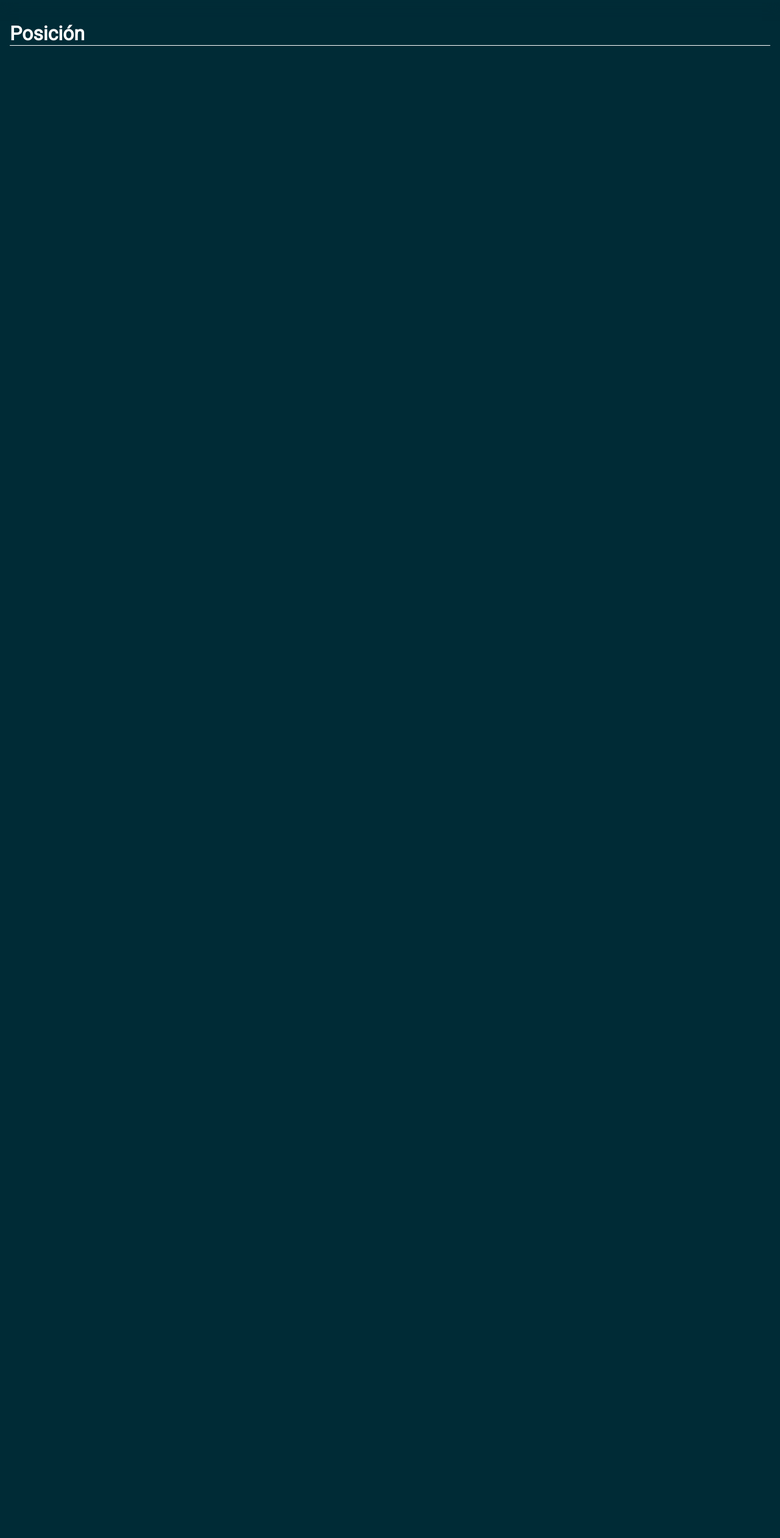
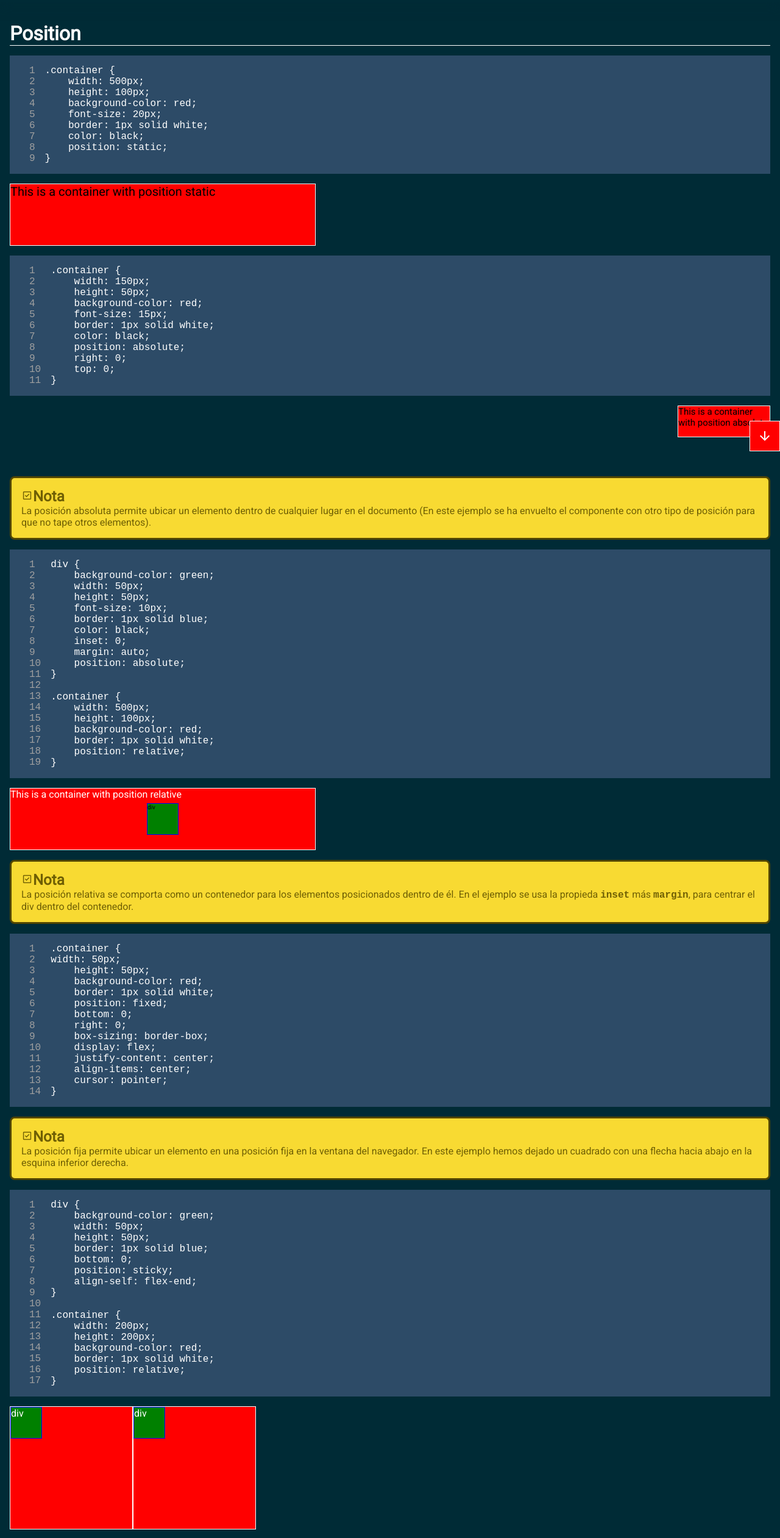
Before and after one commit to pascencio/css3-tutorial, a Nuxt app: page /position in a window 1280 px wide. Shown: the part 60-2582 px from the top of the page at 61% size. Before the commit the page ends 800 px from the top, so only its background shows below. Built offline with nearby package versions, Linux system fonts and the light colour scheme.

Commit message:
feat: Ejemplos de position

```diff
--- a/pages/position.vue
+++ b/pages/position.vue
@@ -1,6 +1,214 @@
 <script setup lang="ts">
+import Codeblock from '~/components/Codeblock.vue';
+import Note from '~/components/Note.vue';
+const example1 = `.container {
+    width: 500px;
+    height: 100px;
+    background-color: red;
+    font-size: 20px;
+    border: 1px solid white;
+    color: black;
+    position: static;
+}`;
+
+const example2 = `.container {
+    width: 150px;
+    height: 50px;
+    background-color: red;
+    font-size: 15px;
+    border: 1px solid white;
+    color: black;
+    position: absolute;
+    right: 0;
+    top: 0;
+}`;
+const example3 = `div {
+    background-color: green;
+    width: 50px;
+    height: 50px;
+    font-size: 10px;
+    border: 1px solid blue;
+    color: black;
+    inset: 0;
+    margin: auto;
+    position: absolute;
+}
+
+.container {
+    width: 500px;
+    height: 100px;
+    background-color: red;
+    border: 1px solid white;
+    position: relative;
+}`;
+
+const example4 = `.container {
+width: 50px;
+    height: 50px;
+    background-color: red;
+    border: 1px solid white;
+    position: fixed;
+    bottom: 0;
+    right: 0;
+    box-sizing: border-box;
+    display: flex;
+    justify-content: center;
+    align-items: center;
+    cursor: pointer;
+}`;
+
+const example5 = `div {
+    background-color: green;
+    width: 50px;
+    height: 50px;
+    border: 1px solid blue;
+    bottom: 0;
+    position: sticky;
+    align-self: flex-end;
+}
+
+.container {
+    width: 200px;
+    height: 200px;
+    background-color: red;
+    border: 1px solid white;
+    position: relative;
+}`;
 </script>
 
 <template>
-    <h1>Posición</h1>
+    <h1>Position</h1>
+    <Codeblock :code="example1" />
+    <section class="example1 container">
+        This is a container with position static
+    </section>
+    <Codeblock :code="example2" />
+    <div class="example2">
+        <section class="example2 container">
+            This is a container with position absolute
+        </section>
+    </div>
+    <Note title="Nota">
+        La posición absoluta permite ubicar un elemento dentro de cualquier lugar en el documento (En este ejemplo
+        se ha
+        envuelto el componente con otro tipo de posición para que no tape otros elementos).
+    </Note>
+    <Codeblock :code="example3" />
+    <section class="example3 container">
+        This is a container with position relative
+        <div>div</div>
+    </section>
+    <Note title="Nota">
+        La posición relativa se comporta como un contenedor para los elementos posicionados dentro de él. En el
+        ejemplo
+        se usa la propieda <code>inset</code> más <code>margin</code>, para centrar el div dentro del contenedor.
+    </Note>
+    <Codeblock :code="example4" />
+    <section class="example4 container">
+        <span class="material-symbols-outlined">arrow_downward</span>
+    </section>
+    <Note title="Nota">
+        La posición fija permite ubicar un elemento en una posición fija en la ventana del navegador. En este
+        ejemplo
+        hemos dejado un cuadrado con una flecha hacia abajo en la esquina inferior derecha.
+    </Note>
+    <Codeblock :code="example5" />
+    <div class="example5">
+        <section class="example5 container">
+            <div>div</div>
+        </section>
+        <section class="example5 container">
+            <div>div</div>
+        </section>
+    </div>
+    <Note title="Nota">
+        La posición pegajosa permite que un elemento se quede fijo en una posición mientras se desplaza el scroll. En el ejemplo si se hace escroll hacia arriba los div verdes subiran hasta que termine el contenedor rojo.
+    </Note>
 </template>
+
+<style scoped>
+.example1.container {
+    width: 500px;
+    height: 100px;
+    background-color: red;
+    font-size: 20px;
+    border: 1px solid white;
+    color: black;
+    position: static;
+}
+
+.example2 {
+    width: 100%;
+    height: 100px;
+    position: relative;
+}
+
+.example2.container {
+    width: 150px;
+    height: 50px;
+    background-color: red;
+    font-size: 15px;
+    border: 1px solid white;
+    color: black;
+    position: absolute;
+    right: 0;
+    top: 0;
+}
+
+.example3.container>div {
+    background-color: green;
+    width: 50px;
+    height: 50px;
+    font-size: 10px;
+    border: 1px solid blue;
+    color: black;
+    inset: 0;
+    margin: auto;
+    position: absolute;
+}
+
+.example3.container {
+    width: 500px;
+    height: 100px;
+    background-color: red;
+    border: 1px solid white;
+    position: relative;
+}
+
+.example4.container {
+    width: 50px;
+    height: 50px;
+    background-color: red;
+    border: 1px solid white;
+    position: fixed;
+    bottom: 0;
+    right: 0;
+    box-sizing: border-box;
+    display: flex;
+    justify-content: center;
+    align-items: center;
+    cursor: pointer;
+}
+
+.example5 {
+    display: flex;
+}
+
+.example5.container>div {
+    background-color: green;
+    width: 50px;
+    height: 50px;
+    border: 1px solid blue;
+    bottom: 0;
+    position: sticky;
+    align-self: flex-end;
+}
+
+.example5.container {
+    width: 200px;
+    height: 200px;
+    background-color: red;
+    border: 1px solid white;
+    position: relative;
+}
+</style>
```
